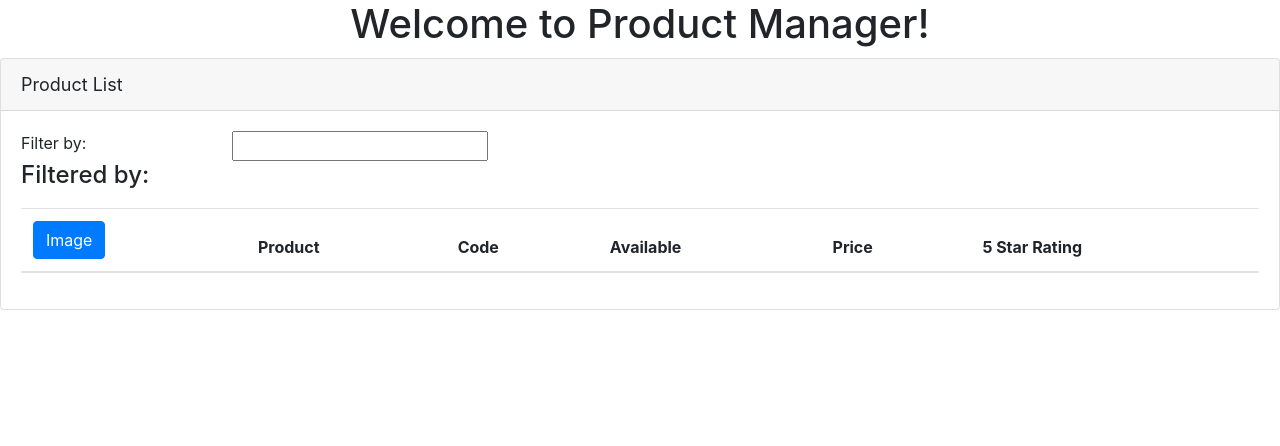
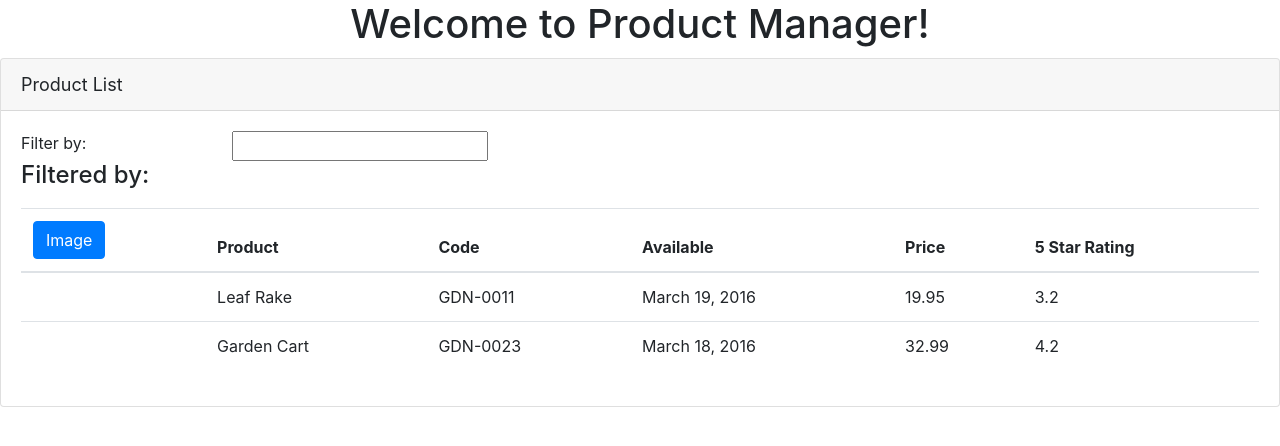
Before and after one commit to mehmetozkaya/Steadman, an Angular app in the folder SteadmanWeb/: page / in a window 1280 px wide. Shown: the top 446 px of the page. Built offline with nearby package versions, Linux system fonts and the light colour scheme.

Commit message:
products listed

```diff
--- a/SteadmanWeb/src/app/products/product-list.component.html
+++ b/SteadmanWeb/src/app/products/product-list.component.html
@@ -15,7 +15,8 @@
     </div>
     </div>
     <div class='table-responsive'>
-    <table class='table'>
+    <table class='table'
+           *ngIf='products && products.length'>
         <thead>
         <tr>
             <th>
@@ -31,7 +32,14 @@
         </tr>
         </thead>
         <tbody>
-
+            <tr *ngFor='let product of products'>
+                <td></td>
+                <td>{{product.productName}}</td>
+                <td>{{product.productCode}}</td>
+                <td>{{product.releaseDate}}</td>
+                <td>{{product.price}}</td>
+                <td>{{product.starRating}}</td>
+            </tr>
         </tbody>
     </table>
     </div>
--- a/SteadmanWeb/src/app/products/product-list.component.ts
+++ b/SteadmanWeb/src/app/products/product-list.component.ts
@@ -5,5 +5,27 @@
     templateUrl: './product-list.component.html'
 })
 export class ProductListComponent {
-    pageTitle: string = 'Product List'
+    pageTitle: string = 'Product List';
+    products: any[] = [
+        {
+            "productId": 1,
+            "productName": "Leaf Rake",
+            "productCode": "GDN-0011",
+            "releaseDate": "March 19, 2016",
+            "description": "Leaf rake with 48-inch wooden handle.",
+            "price": 19.95,
+            "starRating": 3.2,
+            "imageUrl": "https://openclipart.org/image/300px/svg_to_png/26215/Anonymous_Leaf_Rake.png"
+          },
+          {
+            "productId": 2,
+            "productName": "Garden Cart",
+            "productCode": "GDN-0023",
+            "releaseDate": "March 18, 2016",
+            "description": "15 gallon capacity rolling garden cart",
+            "price": 32.99,
+            "starRating": 4.2,
+            "imageUrl": "https://openclipart.org/image/300px/svg_to_png/58471/garden_cart.png"
+          }
+    ];
 }
```
